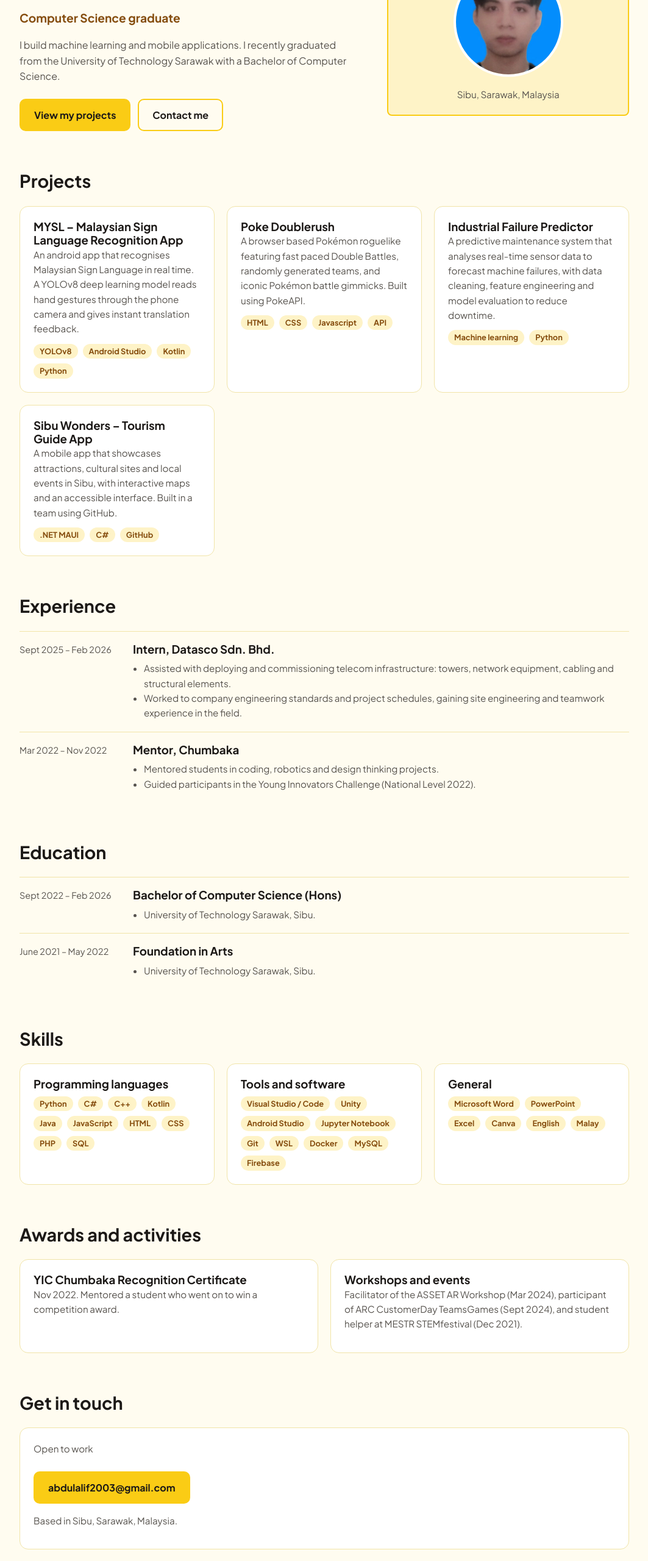
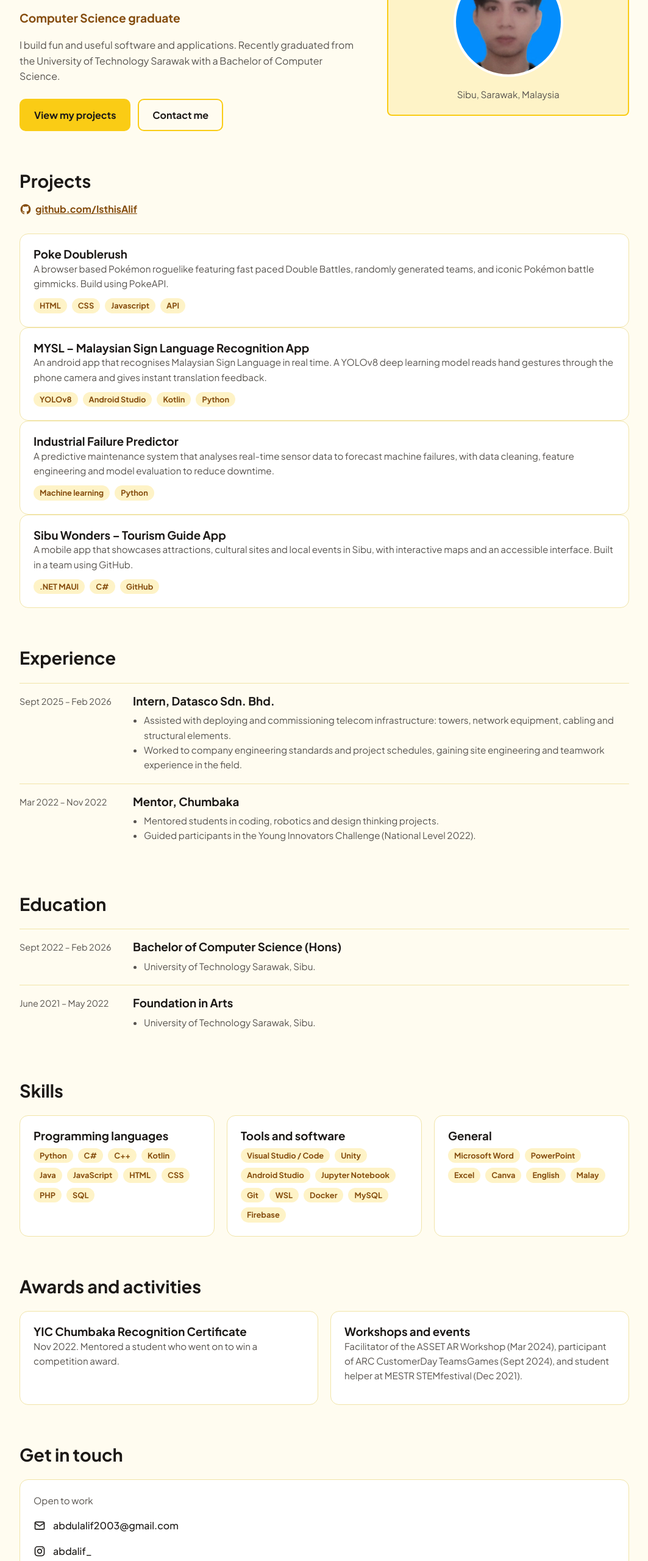
Before and after one commit to IsthisAlif/Alif-Portfolio, a plain HTML site: page index.html in a window 1280 px wide. Shown: the part 240-2800 px from the top of the page at 61% size, without its empty margins (108-1171 px from the left). Drawn offline with Linux system fonts and the light colour scheme.

Commit message:
restructured the portfolio website to be more concise and visually appealing. Updated the introduction, project descriptions, and added a GitHub link for better accessibility.

```diff
--- a/index.html
+++ b/index.html
@@ -3,7 +3,7 @@
 <head>
 <meta charset="utf-8">
 <meta name="viewport" content="width=device-width, initial-scale=1">
-<title>Abdul Alif bin Abdul Rahim – Portfolio</title>
+<title>Alif's Portfolio</title>
 <link rel="preconnect" href="https://fonts.googleapis.com">
 <link rel="stylesheet" href="https://fonts.googleapis.com/css2?family=Plus+Jakarta+Sans:wght@400;500;700;800&display=swap">
 
@@ -39,7 +39,7 @@
       <h1>Abdul Alif bin Abdul Rahim</h1>
       <p class="role">Computer Science graduate</p>
       <p class="intro">
-        I build machine learning and mobile applications. I recently graduated from the University of Technology Sarawak with a Bachelor of Computer Science.
+        I build fun and useful software and applications. Recently graduated from the University of Technology Sarawak with a Bachelor of Computer Science.
       </p>
       <div class="buttons">
         <a class="btn primary" href="#projects">View my projects</a>
@@ -47,7 +47,7 @@
       </div>
     </div>
 
-    <!-- Your photo: replace profile.png with your own picture (keep the same file name) -->
+    <!-- Profile photo -->
     <div class="profile">
       <img class="photo" src="profile.png" alt="Portrait of Abdul Alif">
       <span>Sibu, Sarawak, Malaysia</span>
@@ -61,18 +61,20 @@
        ========================================================== -->
   <section id="projects">
     <h2>Projects</h2>
-    <div class="grid">
+    <!-- GitHub link: change the address in href to point somewhere else -->
+    <p class="section-note"><a href="https://github.com/IsthisAlif" target="_blank" rel="noopener"><svg class="icon" viewBox="0 0 24 24" fill="currentColor" aria-hidden="true"><path d="M12 2C6.48 2 2 6.58 2 12.25c0 4.53 2.87 8.37 6.84 9.73.5.1.68-.22.68-.49v-1.7c-2.78.62-3.37-1.37-3.37-1.37-.45-1.18-1.11-1.5-1.11-1.5-.91-.64.07-.63.07-.63 1 .07 1.53 1.06 1.53 1.06.89 1.57 2.34 1.11 2.9.85.09-.66.35-1.11.63-1.37-2.22-.26-4.56-1.14-4.56-5.06 0-1.12.39-2.03 1.03-2.75-.1-.26-.45-1.3.1-2.71 0 0 .84-.28 2.75 1.05A9.3 9.3 0 0 1 12 6.84c.85 0 1.7.12 2.5.35 1.9-1.33 2.74-1.05 2.74-1.05.55 1.41.2 2.45.1 2.71.64.72 1.03 1.63 1.03 2.75 0 3.93-2.34 4.8-4.57 5.05.36.32.68.94.68 1.9v2.81c0 .27.18.59.69.49A10.05 10.05 0 0 0 22 12.25C22 6.58 17.52 2 12 2z"/></svg>github.com/IsthisAlif</a></p>
+    <div class="columns">
+
+      <article class="card">
+        <h3>Poke Doublerush</h3>
+        <p>A browser based Pokémon roguelike featuring fast paced Double Battles, randomly generated teams, and iconic Pokémon battle gimmicks. Build using PokeAPI.</p>
+        <div class="tags"><span class="tag">HTML</span><span class="tag">CSS</span><span class="tag">Javascript</span><span class="tag">API</span></div>
+      </article>
 
       <article class="card">
         <h3>MYSL – Malaysian Sign Language Recognition App</h3>
         <p>An android app that recognises Malaysian Sign Language in real time. A YOLOv8 deep learning model reads hand gestures through the phone camera and gives instant translation feedback.</p>
         <div class="tags"><span class="tag">YOLOv8</span><span class="tag">Android Studio</span><span class="tag">Kotlin</span><span class="tag">Python</span></div>
-      </article>
-
-      <article class="card">
-        <h3>Poke Doublerush</h3>
-        <p>A browser based Pokémon roguelike featuring fast paced Double Battles, randomly generated teams, and iconic Pokémon battle gimmicks. Built using PokeAPI.</p>
-        <div class="tags"><span class="tag">HTML</span><span class="tag">CSS</span><span class="tag">Javascript</span><span class="tag">API</span></div>
       </article>
 
       <article class="card">
@@ -191,15 +193,18 @@
   </section>
 
   <!-- ==========================================================
-       CONTACT – change the email address in both places
+       CONTACT – edit the links in the list below
        ========================================================== -->
   <section id="contact">
     <h2>Get in touch</h2>
     <div class="card">
       <p>Open to work</p>
-      <div class="buttons">
-        <a class="btn primary" href="mailto:abdulalif2003@gmail.com">abdulalif2003@gmail.com</a>
-      </div>
+      <!-- To change a link: edit the href (address) and the text after the icon -->
+      <ul class="contact-list">
+        <li><a href="mailto:abdulalif2003@gmail.com"><svg class="icon" viewBox="0 0 24 24" fill="none" stroke="currentColor" stroke-width="2" stroke-linejoin="round" stroke-linecap="round" aria-hidden="true"><rect x="3" y="5" width="18" height="14" rx="2"/><path d="M3 7l9 6 9-6"/></svg>abdulalif2003@gmail.com</a></li>
+        <li><a href="https://www.instagram.com/abdalif_/" target="_blank" rel="noopener"><svg class="icon" viewBox="0 0 24 24" fill="none" stroke="currentColor" stroke-width="2" stroke-linecap="round" aria-hidden="true"><rect x="3" y="3" width="18" height="18" rx="5"/><circle cx="12" cy="12" r="4"/><path d="M17.5 6.5v.01"/></svg>abdalif_</a></li>
+        <li><a href="https://www.linkedin.com/in/abdalif" target="_blank" rel="noopener"><svg class="icon" viewBox="0 0 24 24" fill="none" stroke="currentColor" stroke-width="2" stroke-linecap="round" aria-hidden="true"><rect x="3" y="3" width="18" height="18" rx="3"/><path d="M8 11v5M8 8v.01M12 16v-5M12 13c0-2.5 4-2.5 4 0v3"/></svg>in/abdalif</a></li>
+      </ul>
       <p style="margin-top:1rem">Based in Sibu, Sarawak, Malaysia.</p>
     </div>
   </section>
--- a/index.js
+++ b/index.js
@@ -1,5 +1,3 @@
-// main.js – small behaviours for the page.
-
 // 1. Show the current year in the footer.
 document.getElementById("year").textContent = new Date().getFullYear();
 
@@ -18,3 +16,26 @@ function highlightNav() {
 
 window.addEventListener("scroll", highlightNav);
 highlightNav();
+
+// 3. Scroll animation: fade in and slide up when something enters the screen.
+//    To animate more things, add their CSS selector to this list.
+const animated = document.querySelectorAll("h2, .section-note, .card, .row, .hero > *");
+animated.forEach(el => el.classList.add("reveal"));
+
+// Cards in the same grid appear one after another (0s, 0.1s, 0.2s)
+document.querySelectorAll(".grid, .skills").forEach(grid => {
+  [...grid.children].forEach((card, i) => {
+    card.style.transitionDelay = (i % 3) * 0.1 + "s";
+  });
+});
+
+const observer = new IntersectionObserver(entries => {
+  entries.forEach(entry => {
+    if (entry.isIntersecting) {
+      entry.target.classList.add("visible");
+      observer.unobserve(entry.target);            // animate only once
+    }
+  });
+}, { threshold: 0.15 });
+
+animated.forEach(el => observer.observe(el));
--- a/style.css
+++ b/style.css
@@ -282,3 +282,70 @@ footer {
     gap: 4px;
   }
 }
+
+/* ==========================================================
+   10. GITHUB LINE AND CONTACT LINKS
+   ========================================================== */
+.section-note {
+  margin: -8px 0 24px;
+  color: var(--muted);
+}
+
+.section-note a {
+  display: inline-flex;
+  align-items: center;
+  gap: 6px;
+  font-weight: 700;
+}
+
+.icon {
+  width: 20px;
+  height: 20px;
+  flex-shrink: 0;
+}
+
+.contact-list {
+  display: grid;
+  gap: 12px;
+  margin: 16px 0 0;
+  padding: 0;
+  list-style: none;
+}
+
+.contact-list a {
+  display: inline-flex;
+  align-items: center;
+  gap: 12px;
+  color: var(--text);
+  font-weight: 500;
+  text-decoration: none;
+}
+
+.contact-list a:hover {
+  color: var(--accent-dark);
+}
+
+/* ==========================================================
+   11. SCROLL ANIMATION (fade in and slide up)
+   The "reveal" class is added by index.js. "visible" is added
+   when the element scrolls into view.
+   ========================================================== */
+.reveal {
+  opacity: 0;
+  transform: translateY(24px);
+  transition: opacity 0.6s ease, transform 0.6s ease;
+}
+
+.reveal.visible {
+  opacity: 1;
+  transform: none;
+}
+
+/* Skip the animation for people who turn motion off in their system settings */
+@media (prefers-reduced-motion: reduce) {
+  .reveal {
+    opacity: 1;
+    transform: none;
+    transition: none;
+  }
+}
```
